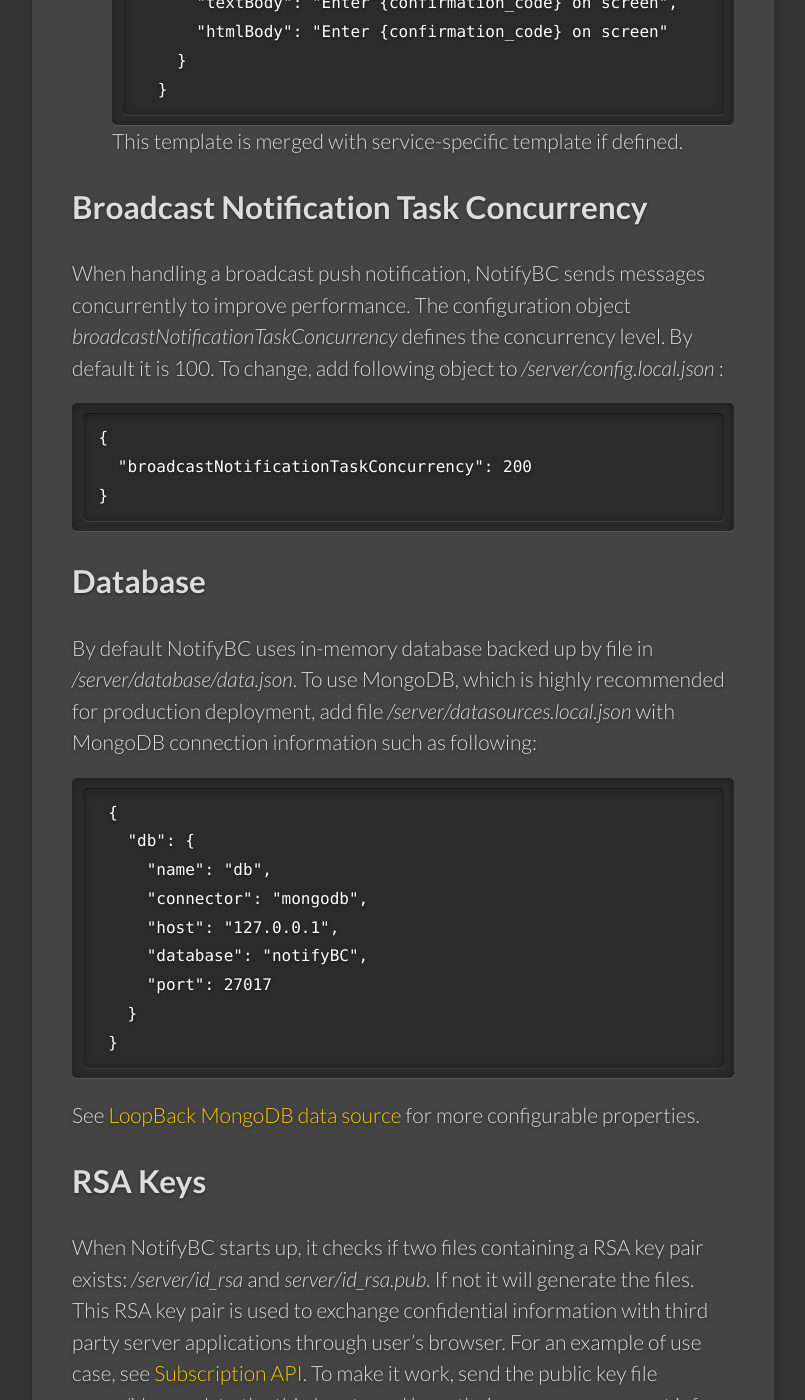
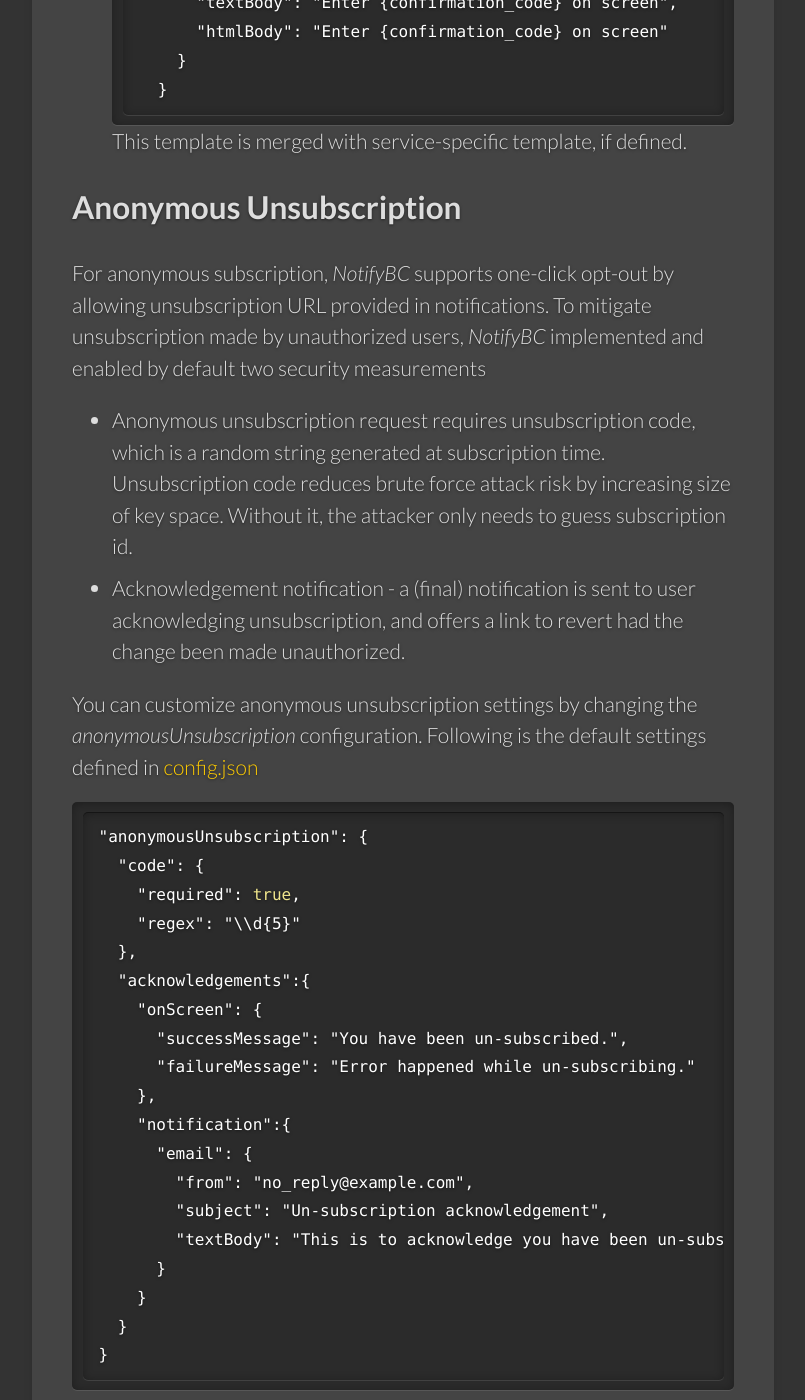
Before and after one commit to bcgov/MyGovBC-notification-server, a Jekyll site: the page built from docs/_docs/configuration.md, in a window 1280 px wide and 1400 px high, scrolled down 5366 px. Shown: the whole window, without its empty margins (139-944 px from the left). Built offline with Jekyll 4.4.1, drawn with Linux system fonts in a browser that asks for light colours; some of the changed text lies outside the part shown.

Commit message:
updated docs

````diff
--- a/docs/_docs/configuration.md
+++ b/docs/_docs/configuration.md
@@ -132,7 +132,62 @@
     }
   ```
 
-  This template is merged with service-specific template if defined.
+  This template is merged with service-specific template, if defined.
+
+## Anonymous Unsubscription
+For anonymous subscription, *NotifyBC* supports one-click opt-out by allowing unsubscription URL provided in notifications. To mitigate unsubscription made by unauthorized users, *NotifyBC* implemented and enabled by default two security measurements
+
+* Anonymous unsubscription request requires unsubscription code, which is a random string generated at subscription time. Unsubscription code reduces brute force attack risk by increasing size of key space. Without it, the attacker only needs to guess subscription id.
+* Acknowledgement notification - a (final) notification is sent to user acknowledging unsubscription, and offers a link to revert had the change been made unauthorized.
+
+You can customize anonymous unsubscription settings by changing the *anonymousUnsubscription* configuration. Following is the default settings defined in [config.json](https://github.com/bcgov/MyGovBC-notification-server/blob/master/server/config.json)
+
+```json
+"anonymousUnsubscription": {
+  "code": {
+    "required": true,
+    "regex": "\\d{5}"
+  },
+  "acknowledgements":{
+    "onScreen": {
+      "successMessage": "You have been un-subscribed.",
+      "failureMessage": "Error happened while un-subscribing."
+    },
+    "notification":{
+      "email": {
+        "from": "no_reply@example.com",
+        "subject": "Un-subscription acknowledgement",
+        "textBody": "This is to acknowledge you have been un-subscribed from receiving notification for service {serviceName}. If you did not authorize this change or if you changed your mind, click {HTTP_HOST}{restApiRoot}/subscriptions/{subscriptionId}/unsubscribe/undo?unsubscriptionCode={unsubscriptionCode} to revert."
+      }
+    }
+  }
+}
+```
+The settings control whether or not unsubscription code is required, its RegEx pattern, and acknowledgement message templates, both on-screen and push notifications. Customization should be made to file */server/config.local.json*.
+
+For on-screen acknowledgement, you can define a redirect URL instead of displaying *successMessage* or *failureMessage*. For exmaple, to redirect on-screen acknowledgement to a page in your app, create following config in file */server/config.local.json*
+
+```json
+"anonymousUnsubscription": {
+  "acknowledgements":{
+    "onScreen": {
+      "redirectUrl": "https://myapp/unsubscription/acknowledgement"
+    }
+  }
+}
+```
+If error happened during unsubscription, query string *?err=\<error\>* will be appended to *redirectUrl*.
+
+<a name="anonymousUndoUnsubscription"></a>
+You can customize message displayed on-screen when user clicks revert unsubscription in the acknowledgement notification. The default settings are
+
+```json
+"anonymousUndoUnsubscription":{
+  "successMessage": "You have been re-subscribed.",
+  "failureMessage": "Error happened while re-subscribing."
+}
+```
+Again, you can redirect the message page by supplying *anonymousUndoUnsubscription.redirectUrl* in file */server/config.local.json* .
 
 ## Broadcast Notification Task Concurrency
 When handling a broadcast push notification, NotifyBC sends messages concurrently to improve performance. The configuration object *broadcastNotificationTaskConcurrency* defines the concurrency level. By default it is 100. To change, add following object to */server/config.local.json* :
````
Also changed, not shown: other parts of docs/_docs/configuration.md (+1 -1 lines), docs/_docs/api-subscription.md (+84 -29 lines).
